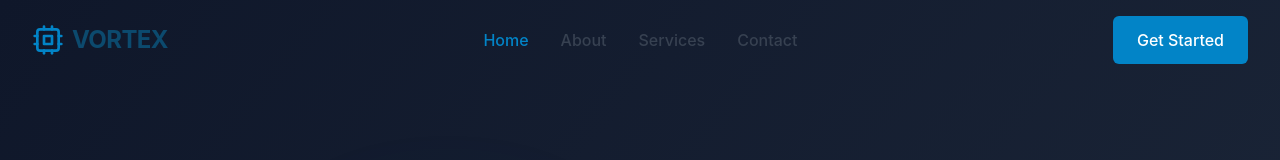
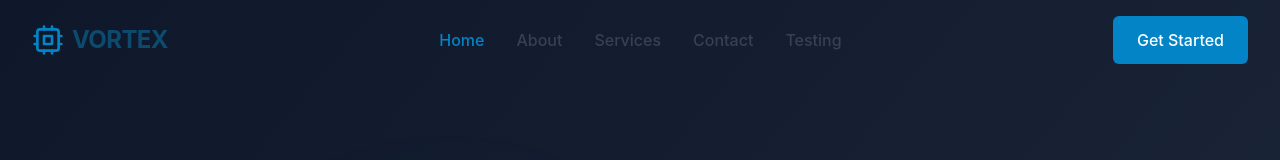
Before and after one commit to Vortexx77/Vortexx-website, a React (Vite) app: page / in a window 1280 px wide. Shown: the top 160 px of the page. Built offline with nearby package versions, Linux system fonts and the light colour scheme; a web font is replaced by a local one.

Commit message:
test2-crisen

```diff
--- a/src/components/Header.tsx
+++ b/src/components/Header.tsx
@@ -28,6 +28,7 @@ const Header: React.FC = () => {
     { name: 'About', path: '/about' },
     { name: 'Services', path: '/services' },
     { name: 'Contact', path: '/contact' },
+    { name: 'Testing', path: '/test' },
   ];
 
   return (
```
